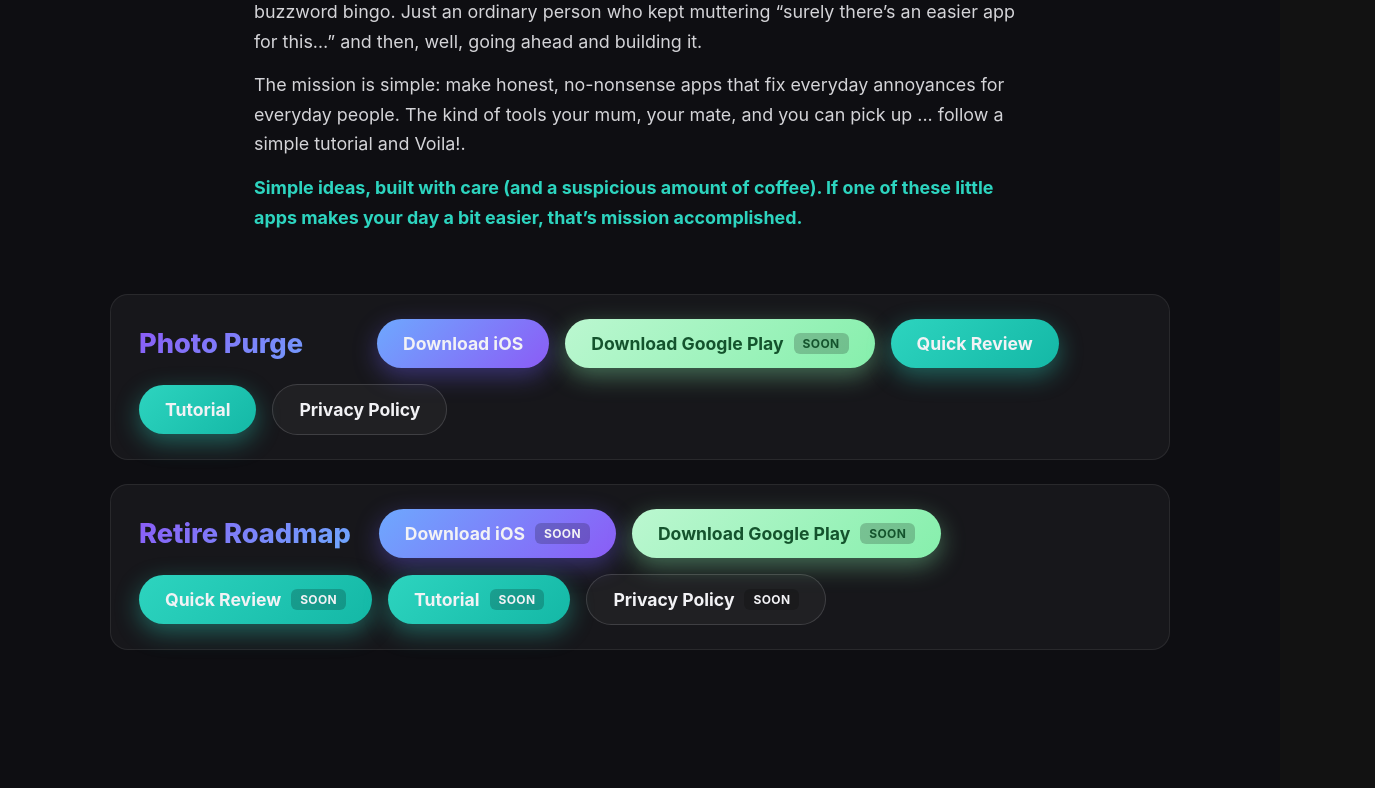
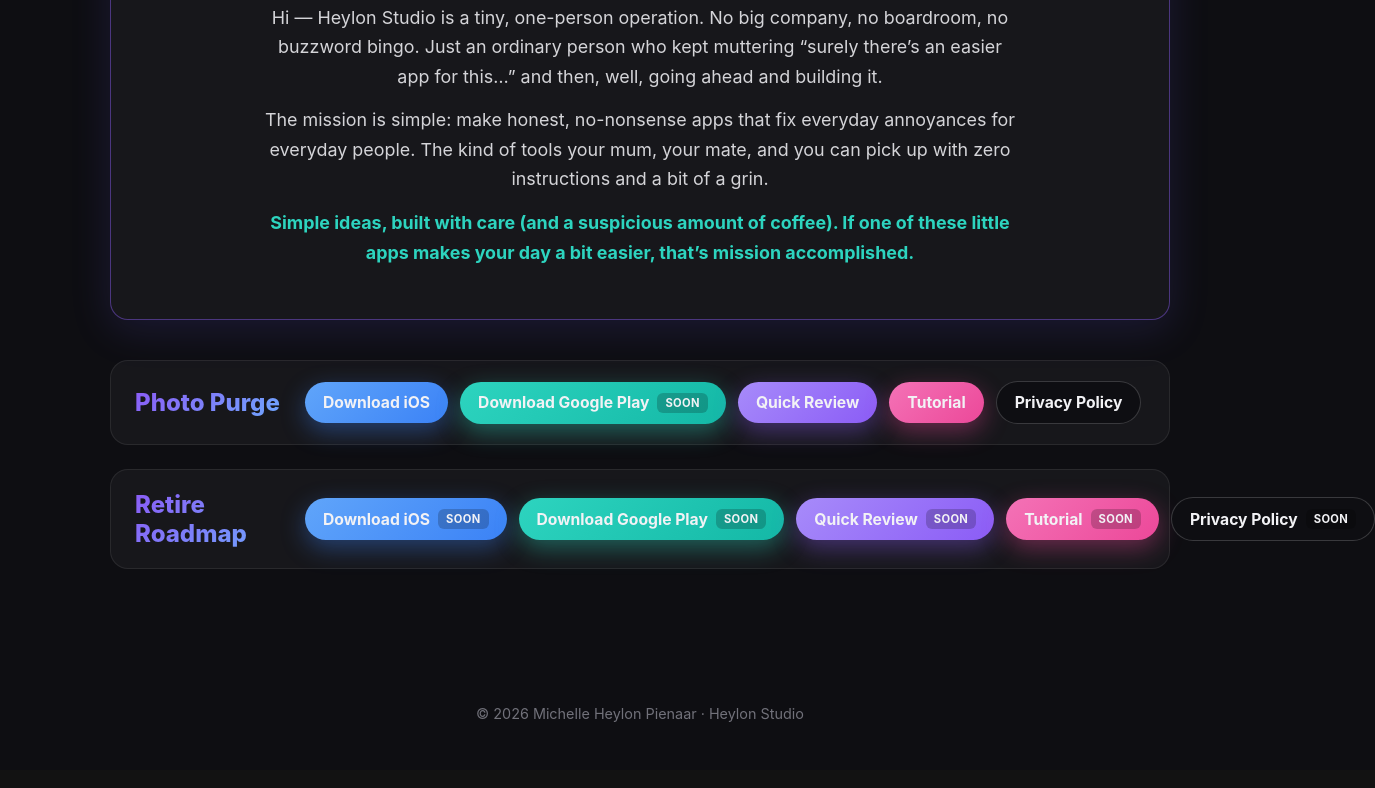
Before and after one commit to photopurge/photopurge.github.io, a plain HTML site: page index.html in a window 1280 px wide. Shown: the part 346-1134 px from the top of the page, 1375 px wide, since content can reach past the window. Drawn offline with Linux system fonts and the light colour scheme.

Commit message:
Refactor styles and update app button links
Updated styles for mission statement and app rows, adjusted button designs, and modified app links.

```diff
--- a/index.html
+++ b/index.html
@@ -36,11 +36,16 @@
       padding: 40px 20px 80px;
     }
 
-    /* Mission statement */
+    /* Mission statement — framed box, full content width, centered text */
     .mission {
-      max-width: 780px;
-      margin: 0 auto 44px;
-      padding: 4px;
+      width: 100%;
+      margin: 0 auto 40px;
+      padding: 38px; /* ~1cm on all sides */
+      text-align: center;
+      background: rgba(255, 255, 255, 0.04);
+      border: 1.5px solid rgba(139, 92, 246, 0.45);
+      border-radius: 18px;
+      box-shadow: 0 10px 40px rgba(110, 92, 246, 0.15);
     }
     .mission h1 {
       font-size: 2.1rem;
@@ -56,30 +61,31 @@
       font-size: 1.12rem;
       line-height: 1.65;
       color: #d4d4d8;
-      margin: 0 0 14px;
+      margin: 0 auto 14px;
+      max-width: 760px;
     }
     .mission .tagline {
       font-weight: 700;
       color: #2dd4bf;
     }
 
-    /* One row per app */
+    /* One row per app — buttons stay on a single line */
     .app-row {
       display: flex;
-      flex-wrap: wrap;
+      flex-wrap: nowrap;
       align-items: center;
-      gap: 16px;
-      padding: 24px 28px;
+      gap: 12px;
+      padding: 20px 24px;
       margin-bottom: 24px;
       background: rgba(255, 255, 255, 0.04);
       border: 1px solid rgba(255, 255, 255, 0.08);
       border-radius: 18px;
     }
     .app-name {
-      font-size: 1.7rem;
+      font-size: 1.5rem;
       font-weight: 800;
-      margin-right: 12px;
-      min-width: 210px;
+      margin-right: 8px;
+      min-width: 150px;
       background: linear-gradient(135deg, #8b5cf6, #6ea8fe);
       -webkit-background-clip: text;
       background-clip: text;
@@ -89,11 +95,11 @@
     .btn {
       display: inline-flex;
       align-items: center;
-      gap: 10px;
+      gap: 8px;
       text-decoration: none;
-      font-size: 1.1rem;
+      font-size: 0.98rem;
       font-weight: 700;
-      padding: 14px 26px;
+      padding: 11px 18px;
       border-radius: 999px;
       border: 1px solid rgba(255, 255, 255, 0.14);
       color: #f2f2f5;
@@ -101,34 +107,48 @@
       transition: transform 0.15s ease, background 0.15s ease, box-shadow 0.15s ease;
       white-space: nowrap;
     }
-    .btn:hover { transform: translateY(-2px); background: rgba(255, 255, 255, 0.1); }
+    .btn:hover { transform: translateY(-2px); }
 
-    .btn-ios {
-      background: linear-gradient(135deg, #6ea8fe, #8b5cf6);
+    /* Left-to-right colour progression: blue -> turquoise -> purple -> pink */
+    .btn-1 {
+      background: linear-gradient(135deg, #60a5fa, #3b82f6);
       border: none;
-      box-shadow: 0 8px 24px rgba(110, 92, 246, 0.4);
+      box-shadow: 0 8px 24px rgba(59, 130, 246, 0.4);
     }
-    .btn-ios:hover { box-shadow: 0 12px 30px rgba(110, 92, 246, 0.6); }
+    .btn-1:hover { box-shadow: 0 12px 30px rgba(59, 130, 246, 0.6); }
 
-    .btn-play {
-      background: linear-gradient(135deg, #bbf7d0, #86efac);
-      border: none;
-      color: #14532d;
-      box-shadow: 0 8px 24px rgba(134, 239, 172, 0.4);
-    }
-    .btn-play:hover { box-shadow: 0 12px 30px rgba(134, 239, 172, 0.6); }
-
-    .btn-video {
+    .btn-2 {
       background: linear-gradient(135deg, #2dd4bf, #14b8a6);
       border: none;
       box-shadow: 0 8px 24px rgba(45, 212, 191, 0.4);
     }
-    .btn-video:hover { box-shadow: 0 12px 30px rgba(45, 212, 191, 0.6); }
+    .btn-2:hover { box-shadow: 0 12px 30px rgba(45, 212, 191, 0.6); }
+
+    .btn-3 {
+      background: linear-gradient(135deg, #a78bfa, #8b5cf6);
+      border: none;
+      box-shadow: 0 8px 24px rgba(139, 92, 246, 0.4);
+    }
+    .btn-3:hover { box-shadow: 0 12px 30px rgba(139, 92, 246, 0.6); }
+
+    .btn-4 {
+      background: linear-gradient(135deg, #f472b6, #ec4899);
+      border: none;
+      box-shadow: 0 8px 24px rgba(236, 72, 153, 0.4);
+    }
+    .btn-4:hover { box-shadow: 0 12px 30px rgba(236, 72, 153, 0.6); }
+
+    /* Privacy Policy stays dark/black */
+    .btn-privacy {
+      background: #0e0e12;
+      border: 1px solid rgba(255, 255, 255, 0.18);
+    }
+    .btn-privacy:hover { background: #1a1a20; }
 
     .btn .badge {
-      font-size: 0.75rem;
+      font-size: 0.7rem;
       font-weight: 700;
-      padding: 3px 9px;
+      padding: 3px 8px;
       border-radius: 6px;
       background: rgba(0, 0, 0, 0.2);
       text-transform: uppercase;
@@ -142,9 +162,12 @@
       font-size: 0.9rem;
     }
 
-    @media (max-width: 640px) {
+    /* On small screens, let the buttons wrap so nothing overflows */
+    @media (max-width: 760px) {
+      .app-row { flex-wrap: wrap; }
       .app-name { min-width: 100%; margin-bottom: 4px; }
       .btn { flex: 1 1 auto; justify-content: center; }
+      .mission { padding: 22px; }
       .mission h1 { font-size: 1.7rem; }
     }
   </style>
@@ -158,28 +181,28 @@
     <section class="mission">
       <h1>Average person. Genuinely useful apps.</h1>
       <p>Hi — Heylon Studio is a tiny, one-person operation. No big company, no boardroom, no buzzword bingo. Just an ordinary person who kept muttering &ldquo;surely there&rsquo;s an easier app for this&hellip;&rdquo; and then, well, going ahead and building it.</p>
-      <p>The mission is simple: make honest, no-nonsense apps that fix everyday annoyances for everyday people. The kind of tools your mum, your mate, and you can pick up ... follow a simple tutorial and Voila!.</p>
+      <p>The mission is simple: make honest, no-nonsense apps that fix everyday annoyances for everyday people. The kind of tools your mum, your mate, and you can pick up with zero instructions and a bit of a grin.</p>
       <p class="tagline">Simple ideas, built with care (and a suspicious amount of coffee). If one of these little apps makes your day a bit easier, that&rsquo;s mission accomplished.</p>
     </section>
 
     <!-- ===== App: Photo Purge ===== -->
     <div class="app-row">
       <span class="app-name">Photo Purge</span>
-      <a class="btn btn-ios" href="https://apps.apple.com/app/id6774990861" target="_blank" rel="noopener">Download iOS</a>
-      <a class="btn btn-play" href="#" aria-disabled="true">Download Google Play <span class="badge">Soon</span></a>
-      <a class="btn btn-video" href="/photopurge-quick-review.html" target="_blank" rel="noopener">Quick Review</a>
-      <a class="btn btn-video" href="/photopurge-tutorial.html" target="_blank" rel="noopener">Tutorial</a>
-      <a class="btn" href="/legal/privacy.html">Privacy Policy</a>
+      <a class="btn btn-1" href="https://apps.apple.com/app/id6774990861" target="_blank" rel="noopener">Download iOS</a>
+      <a class="btn btn-2" href="#" aria-disabled="true">Download Google Play <span class="badge">Soon</span></a>
+      <a class="btn btn-3" href="/photopurge-quick-review.html" target="_blank" rel="noopener">Quick Review</a>
+      <a class="btn btn-4" href="/photopurge-tutorial.html" target="_blank" rel="noopener">Tutorial</a>
+      <a class="btn btn-privacy" href="/legal/privacy.html">Privacy Policy</a>
     </div>
 
     <!-- ===== App: Retire Roadmap (placeholders) ===== -->
     <div class="app-row">
       <span class="app-name">Retire Roadmap</span>
-      <a class="btn btn-ios" href="#" aria-disabled="true">Download iOS <span class="badge">Soon</span></a>
-      <a class="btn btn-play" href="#" aria-disabled="true">Download Google Play <span class="badge">Soon</span></a>
-      <a class="btn btn-video" href="#" aria-disabled="true">Quick Review <span class="badge">Soon</span></a>
-      <a class="btn btn-video" href="#" aria-disabled="true">Tutorial <span class="badge">Soon</span></a>
-      <a class="btn" href="#" aria-disabled="true">Privacy Policy <span class="badge">Soon</span></a>
+      <a class="btn btn-1" href="#" aria-disabled="true">Download iOS <span class="badge">Soon</span></a>
+      <a class="btn btn-2" href="#" aria-disabled="true">Download Google Play <span class="badge">Soon</span></a>
+      <a class="btn btn-3" href="#" aria-disabled="true">Quick Review <span class="badge">Soon</span></a>
+      <a class="btn btn-4" href="#" aria-disabled="true">Tutorial <span class="badge">Soon</span></a>
+      <a class="btn btn-privacy" href="#" aria-disabled="true">Privacy Policy <span class="badge">Soon</span></a>
     </div>
 
   </main>
```
